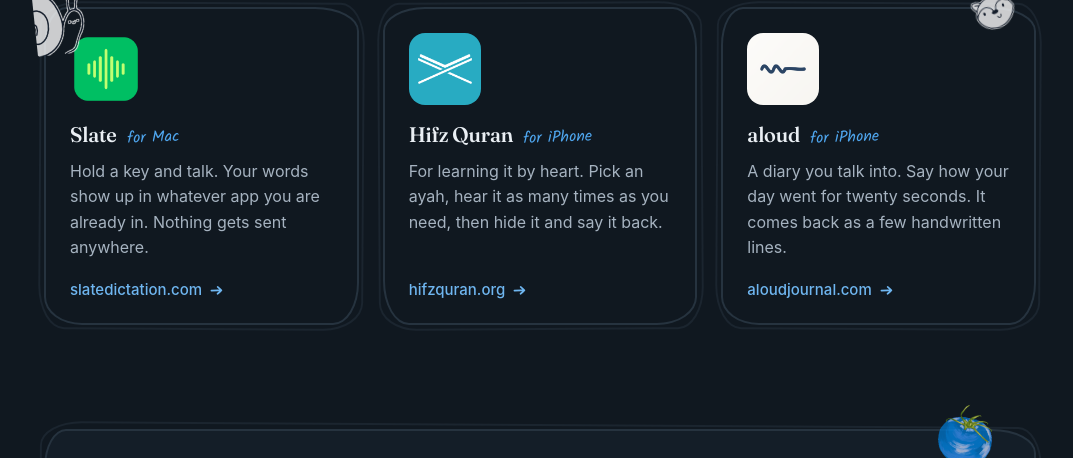
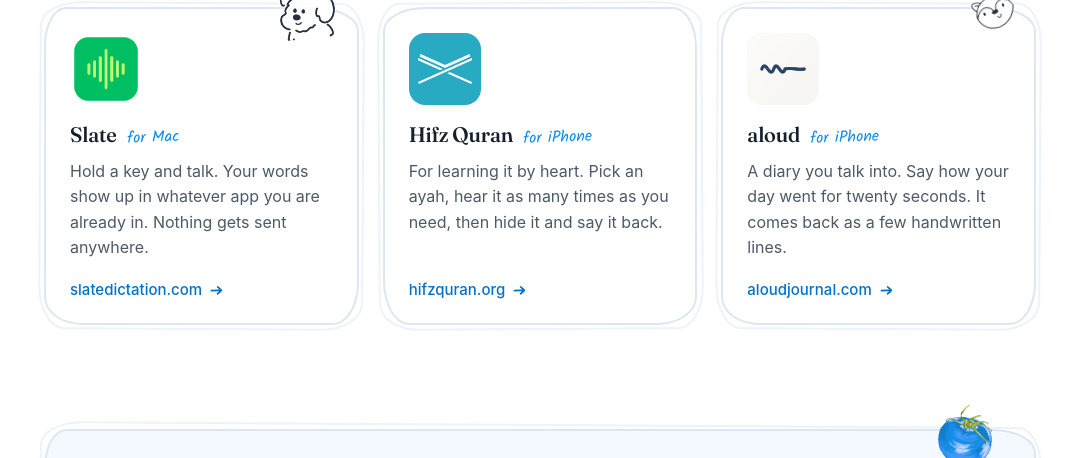
Before and after one commit to MuhammadFHossain/bluetomatostudio-site, a plain HTML site: page index.html in a window 1280 px wide. Shown: the part 642-1100 px from the top of the page, without its empty margins (100-1173 px from the left). Drawn offline with Linux system fonts and the dark colour scheme.

Commit message:
Always light, no snail, and bust the stylesheet cache
No dark mode at all. The painting is a bright thing on white paper and it
does not survive being inverted, so the site stays light whatever the
reader's Mac is set to. Every prefers-color-scheme block is gone.

The bean animation was already correct. What was wrong is that the
stylesheet is loaded as styles.css?v=... and the tag had not moved since
the version before the animation existed, so browsers kept serving the
old file. Bumped, and noted in the README so it does not happen again.

Snail out, dog in on the Slate card. The dog fills cleanly; the snail's
shell runs off its own frame and only ever read as a fragment.

Co-Authored-By: Claude Opus 5 <noreply@anthropic.com>

```diff
--- a/assets/styles.css
+++ b/assets/styles.css
@@ -4,7 +4,11 @@
    Kalam for the little handwritten notes, and boxes whose corners are all
    slightly different so nothing looks stamped out by a machine.
    Every colour here was lifted off the painted tomato.
-   Each one is a light/dark pair, so dark mode needs no extra markup. */
+
+   There is no dark mode, on purpose. The painting is a bright thing on white
+   paper and it does not survive being inverted, so the site stays light
+   whatever the reader's Mac is set to. Do not add a prefers-color-scheme
+   block back in. */
 
 /* ---- fonts ----
    Fraunces and Kalam, the same two the aloud site uses, so the family reads as
@@ -47,23 +51,6 @@
   /* hand-drawn corners: eight different radii, so no two are the same */
   --wobble:  22px 44px 26px 38px / 38px 24px 42px 28px;
   --wobble2: 42px 24px 40px 26px / 24px 40px 28px 44px;
-}
-
-@media (prefers-color-scheme: dark) {
-  :root {
-    --paper:  #101820;
-    --wash:   #17232F;
-    --wash2:  #141E28;
-    --ink:    #EAEFF4;
-    --ink2:   #A6B3C0;
-    --muted:  #7D8B99;
-    --line:   #26333F;
-    --line2:  #35485A;
-    --blue:   #6FB6F0;
-    --sky:    #4FA6EE;
-    --leaf:   #A8C24A;
-    --on-blue:#0C141C;
-  }
 }
 
 /* ---- base ---- */
@@ -197,7 +184,6 @@ section { padding: clamp(44px, 6vw, 76px) 0; }
   z-index: 2;
   opacity: .92;
 }
-@media (prefers-color-scheme: dark) { .sticker { opacity: .78; } }
 
 /* the bean stands behind the tomato and leans out when you look at it */
 .bean {
--- a/index.html
+++ b/index.html
@@ -19,11 +19,10 @@
 <meta name="twitter:title" content="Blue Tomato Studio">
 <meta name="twitter:description" content="A small design house. We make apps for Mac and iPhone, and we take on design work for other things.">
 <meta name="twitter:image" content="https://bluetomatostudio.com/assets/img/og.png">
-<meta name="theme-color" content="#FFFFFF" media="(prefers-color-scheme: light)">
-<meta name="theme-color" content="#101820" media="(prefers-color-scheme: dark)">
+<meta name="theme-color" content="#FFFFFF">
 <link rel="preload" href="assets/fonts/Fraunces-VF.woff2" as="font" type="font/woff2" crossorigin>
 <link rel="preload" href="assets/fonts/Kalam-Regular.woff2" as="font" type="font/woff2" crossorigin>
-<link rel="stylesheet" href="assets/styles.css?v=20260801c">
+<link rel="stylesheet" href="assets/styles.css?v=20260801d">
 </head>
 <body>
 
@@ -52,7 +51,7 @@
       </div>
       <!-- the painting, and a bean stood behind it having a look -->
       <div class="art">
-        <img class="sticker bean" src="assets/stickers/bean-solid.png" alt="" aria-hidden="true" style="bottom:12%; left:14%; width:76px;">
+        <img class="sticker bean" src="assets/stickers/bean-solid.png" alt="" aria-hidden="true" style="bottom:5%; left:3%; width:84px;">
         <img class="art-img" src="assets/img/tomato-art.png" alt="A blue tomato, painted" width="500" height="500" fetchpriority="high">
       </div>
     </div>
@@ -75,7 +74,7 @@
 
         <!-- ===== APP CARD ===== -->
         <a class="app" href="https://slatedictation.com">
-          <img class="sticker" src="assets/stickers/snail-solid.png" alt="" aria-hidden="true" style="top:-30px; left:-12px; transform:rotate(-6deg); width:74px;">
+          <img class="sticker" src="assets/stickers/dog-solid.png" alt="" aria-hidden="true" style="top:-34px; right:22px; transform:rotate(-6deg); width:64px;">
           <span class="icon icon--slate">                          <!-- 1. picture -->
             <img src="assets/img/app-slate.png" alt="" width="72" height="72" loading="lazy">
           </span>
```
Also changed, not shown: 404.html (+2 -3 lines), assets/stickers/dog-solid.png (added), assets/stickers/dog.png (added), assets/stickers/snail-solid.png (deleted), assets/stickers/snail.png (deleted), 1 other file.
